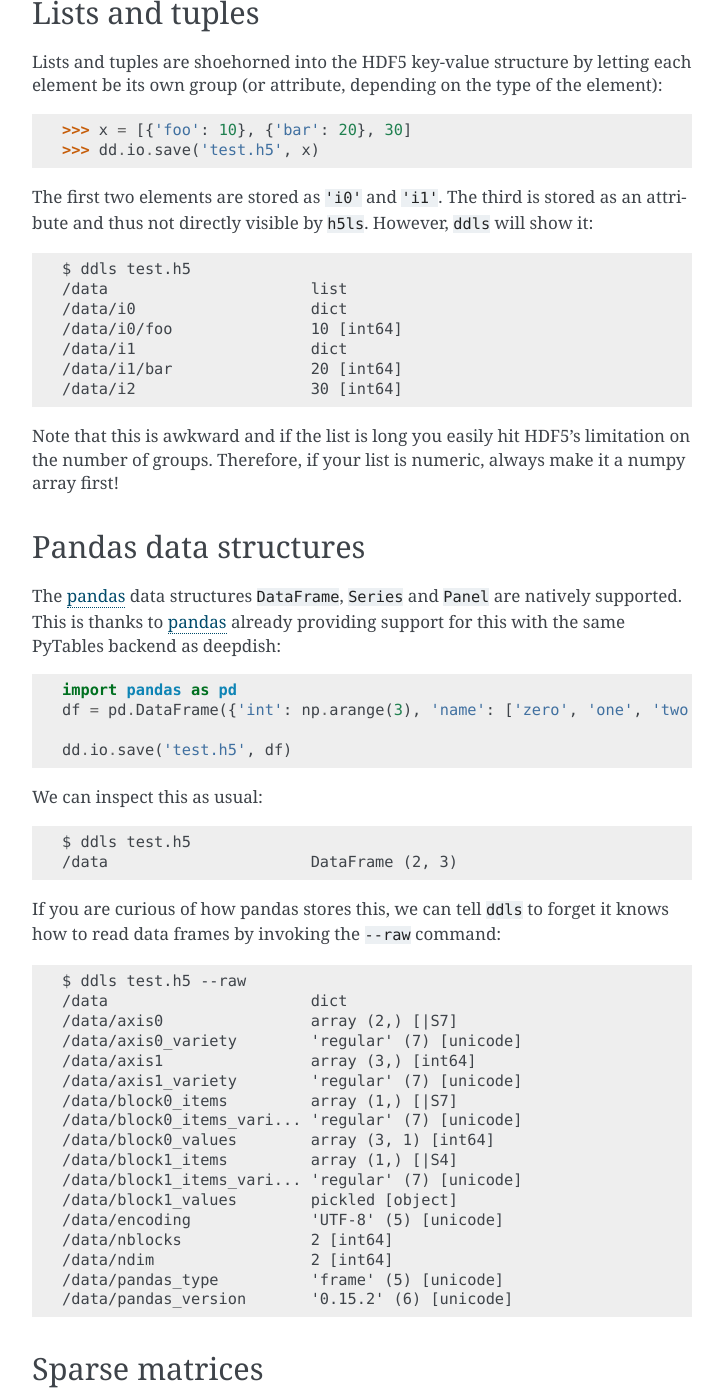
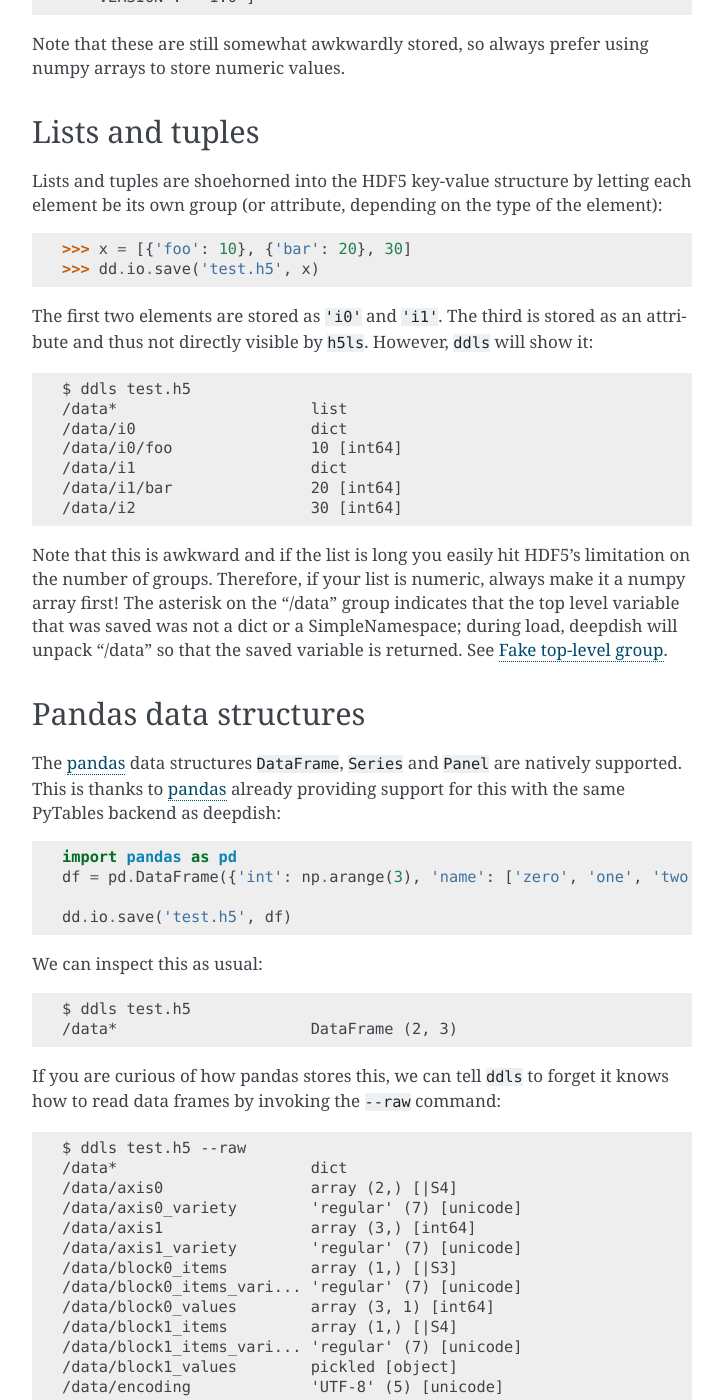
Before and after one commit to uchicago-cs/deepdish, a Sphinx documentation site: the page built from doc/source/io.rst, in a window 1280 px wide and 1400 px high, scrolled down 4022 px. Shown: the whole window, without its empty margins (388-1111 px from the left). Built offline with Sphinx 7.4.7, drawn with Linux system fonts in a browser that asks for light colours; some of the changed text lies outside the part shown.

Commit message:
fix root group print; update documentation

```diff
--- a/doc/source/io.rst
+++ b/doc/source/io.rst
@@ -40,6 +40,7 @@ We also offer our own version of ``h5ls`` that works really well with deepdish
 saved HDF5 files::
 
     $ ddls test.h5
+    /                          dict
     /bar                       array (5, 4, 3) [float64]
     /baz                       link -> /bar [SoftLink]
     /foo                       array (10,) [int64]
@@ -74,6 +75,7 @@ Resulting in::
 Again, we can use the deepdish tool for better inspection::
 
     $ ddls test.h5
+    /                          dict
     /foo                       dict
     /foo/bar                   array (10,) [int64]
     /foo/baz                   array (3,) [float64]
@@ -105,6 +107,7 @@ Again, we can use the deepdish tool for better inspection. For a version of
 Python that supports SimpleNamespaces::
 
     $ ddls test.h5
+    /                          SimpleNamespace
     /foo                       SimpleNamespace
     /foo/bar                   array (10,) [int64]
     /foo/baz                   array (3,) [float64]
@@ -114,6 +117,7 @@ For a version of Python that doesn't support SimpleNamespaces, dictionaries are
 used::
 
     $ ddls test.h5
+    /                          dict
     /foo                       dict
     /foo/bar                   array (10,) [int64]
     /foo/baz                   array (3,) [float64]
@@ -155,6 +159,7 @@ We might not see them through ``h5ls``::
 This is where ``ddls`` excels::
 
     $ ddls test.h5
+    /                          dict
     /a                         10 [int64]
     /b                         'test' (4) [unicode]
     /c                         None [python]
@@ -165,8 +170,9 @@ attributes::
 
     $ ptdump -a test.h5
     / (RootGroup) ''
-      /._v_attrs (AttributeSet), 6 attributes:
+      /._v_attrs (AttributeSet), 7 attributes:
        [CLASS := 'GROUP',
+        DEEPDISH_IO_VERSION := 8,
         PYTABLES_FORMAT_VERSION := '2.1',
         TITLE := '',
         VERSION := '1.0',
@@ -195,7 +201,7 @@ as an attribute and thus not directly visible by ``h5ls``. However, ``ddls`` wil
 show it::
 
     $ ddls test.h5
-    /data                      list
+    /data*                     list
     /data/i0                   dict
     /data/i0/foo               10 [int64]
     /data/i1                   dict
@@ -204,7 +210,10 @@ show it::
 
 Note that this is awkward and if the list is long you easily hit HDF5's
 limitation on the number of groups. Therefore, if your list is numeric, always
-make it a numpy array first!
+make it a numpy array first! The asterisk on the "/data" group indicates that
+the top level variable that was saved was not a dict or a SimpleNamespace;
+during load, deepdish will unpack "/data" so that the saved variable is
+returned. See `Fake top-level group`_.
 
 Pandas data structures
 ----------------------
@@ -220,18 +229,18 @@ with the same PyTables backend as deepdish::
 We can inspect this as usual::
 
     $ ddls test.h5
-    /data                      DataFrame (2, 3)
+    /data*                     DataFrame (2, 3)
 
 If you are curious of how pandas stores this, we can tell ``ddls`` to forget it
 knows how to read data frames by invoking the ``--raw`` command::
 
     $ ddls test.h5 --raw
-    /data                      dict
-    /data/axis0                array (2,) [|S7]
+    /data*                     dict
+    /data/axis0                array (2,) [|S4]
     /data/axis0_variety        'regular' (7) [unicode]
     /data/axis1                array (3,) [int64]
     /data/axis1_variety        'regular' (7) [unicode]
-    /data/block0_items         array (1,) [|S7]
+    /data/block0_items         array (1,) [|S3]
     /data/block0_items_vari... 'regular' (7) [unicode]
     /data/block0_values        array (3, 1) [int64]
     /data/block1_items         array (1,) [|S4]
@@ -293,9 +302,10 @@ even without ``-i``, in which case the whole file is loaded into ``data``.
 
 Fake top-level group
 --------------------
-Even if the entry object is not a dictionary, HDF5 forces us to create a
-top-level group to put it in. This group will be called ``data`` and marked
-using hidden attributes as fake so that a dictionary is not added when loaded::
+Even if the entry object is not a dictionary or SimpleNamespace, HDF5
+forces us to create a top-level group to put it in. This group will be
+called ``data`` and marked using hidden attributes as fake so that a
+dictionary or SimpleNamespace is not added when loaded::
 
     dd.io.save('test.h5', [np.arange(5), 100])
 
@@ -341,6 +351,7 @@ deepdish also offers pickling as a last resort::
 Inspecting this file will yield::
 
     $ ddls test.h5
+    /                          dict
     /foo                       pickled [object]
 
 Note that the class `Foo` has to be defined in the file that calls
```
Also changed, not shown: 2 other files.
